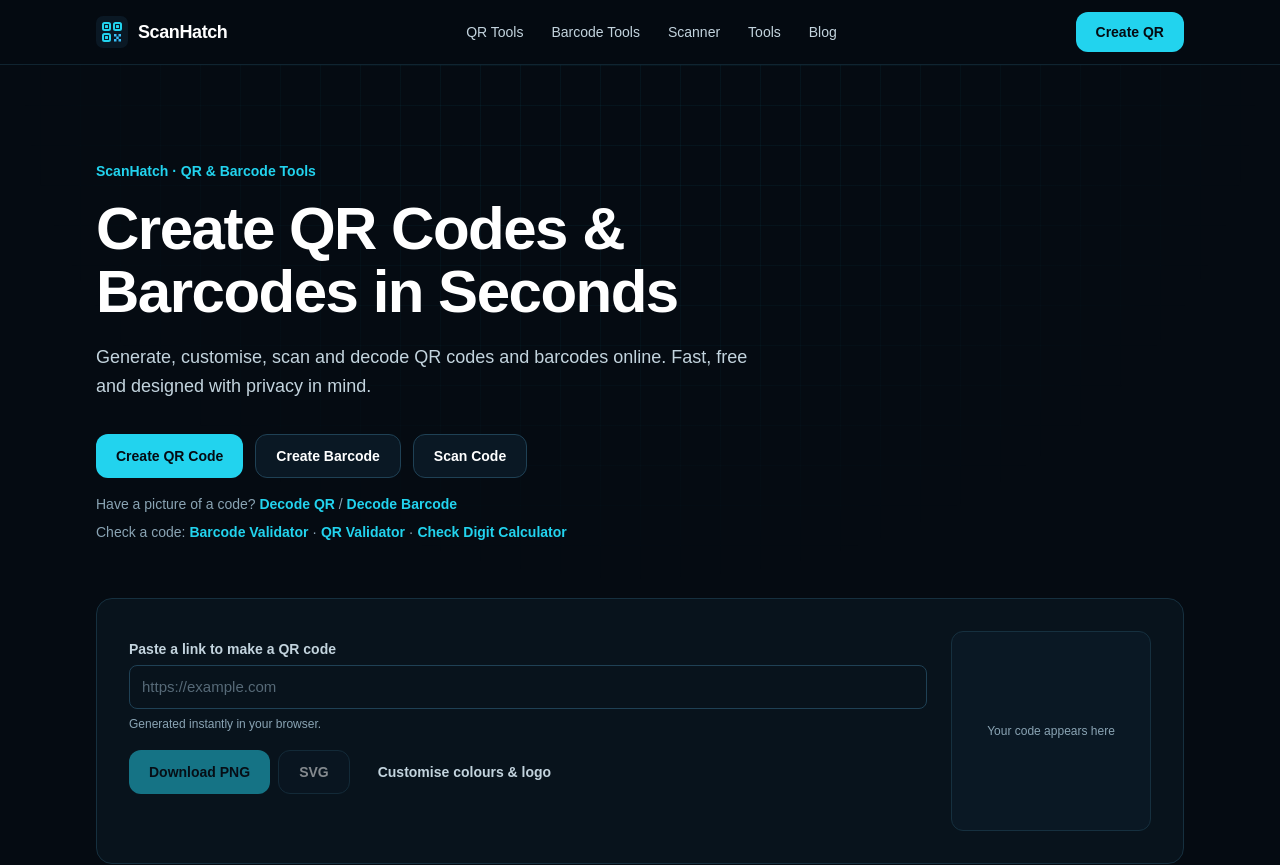
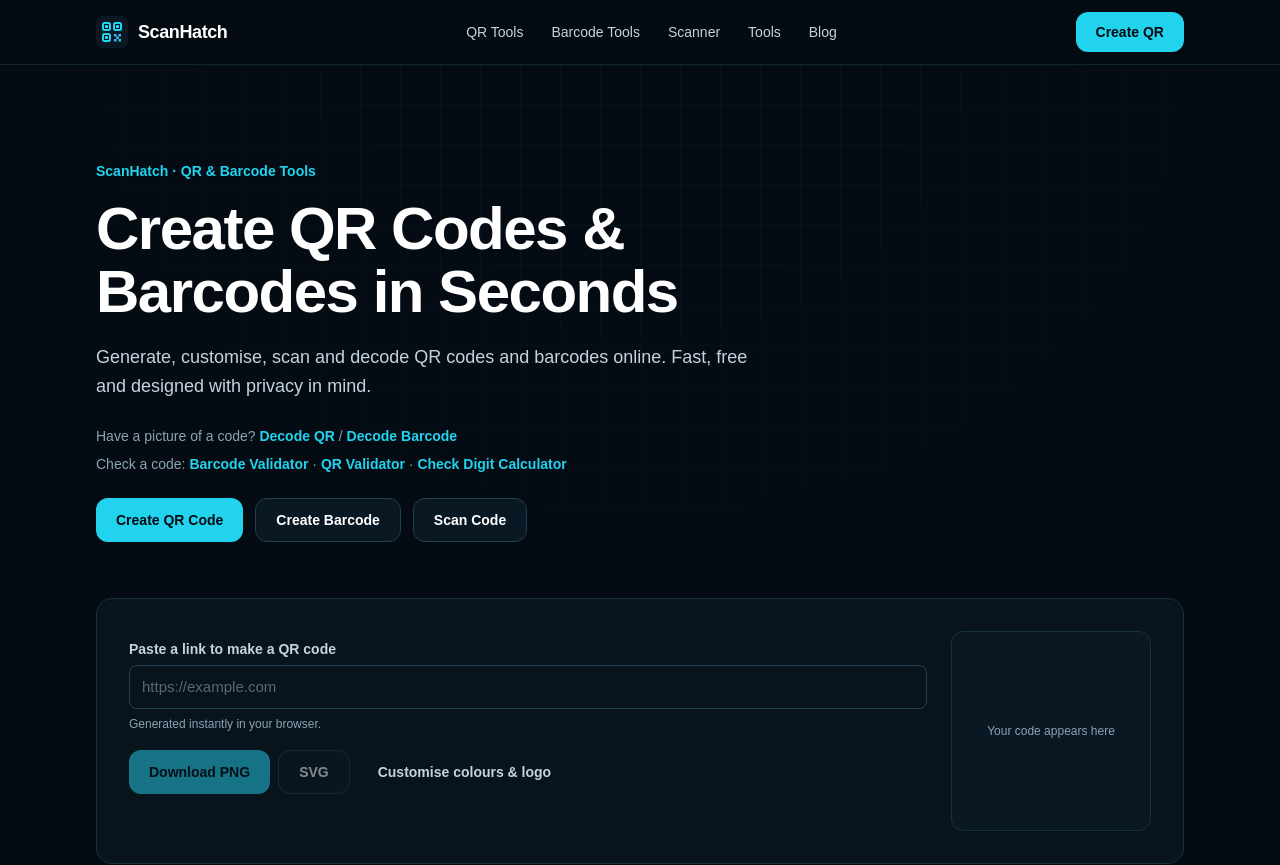
Before and after one commit to Omarod16/scanhatch, a Next.js app: page / in a window 1280 px wide. Shown: the top 865 px of the page. Built offline with nearby package versions, Linux system fonts and the light colour scheme; a web font is replaced by a local one.

Commit message:
Homepage: place decode/check links above the main buttons

```diff
--- a/app/page.tsx
+++ b/app/page.tsx
@@ -28,12 +28,7 @@
           <p className="mt-5 max-w-2xl text-lg leading-relaxed text-fog">
             Generate, customise, scan and decode QR codes and barcodes online. Fast, free and designed with privacy in mind.
           </p>
-          <div className="mt-8 flex flex-col gap-3 sm:flex-row sm:flex-wrap">
-            <Link href="/qr-code-generator/" className="btn-primary">Create QR Code</Link>
-            <Link href="/barcode-generator/" className="btn-secondary">Create Barcode</Link>
-            <Link href="/scanner/" className="btn-secondary">Scan Code</Link>
-          </div>
-          <p className="mt-4 text-sm text-mist">
+          <p className="mt-6 text-sm text-mist">
             Have a picture of a code?{" "}
             <Link href="/qr-decoder/" className="font-semibold text-cyan hover:underline">Decode QR</Link>
             {" / "}
@@ -47,6 +42,11 @@
             {" · "}
             <Link href="/check-digit-calculator/" className="font-semibold text-cyan hover:underline">Check Digit Calculator</Link>
           </p>
+          <div className="mt-6 flex flex-col gap-3 sm:flex-row sm:flex-wrap">
+            <Link href="/qr-code-generator/" className="btn-primary">Create QR Code</Link>
+            <Link href="/barcode-generator/" className="btn-secondary">Create Barcode</Link>
+            <Link href="/scanner/" className="btn-secondary">Scan Code</Link>
+          </div>
         </div>
       </section>
 
```
